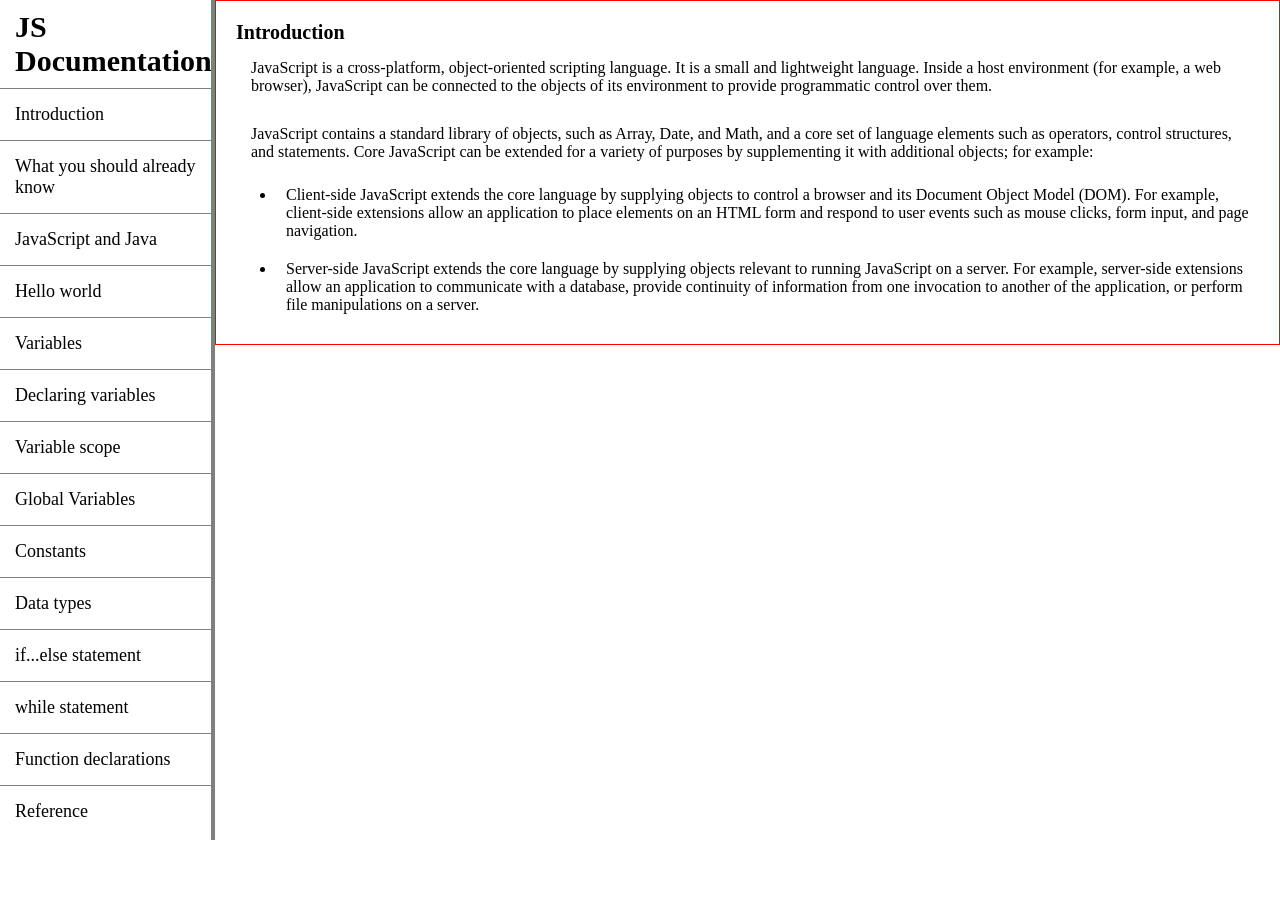
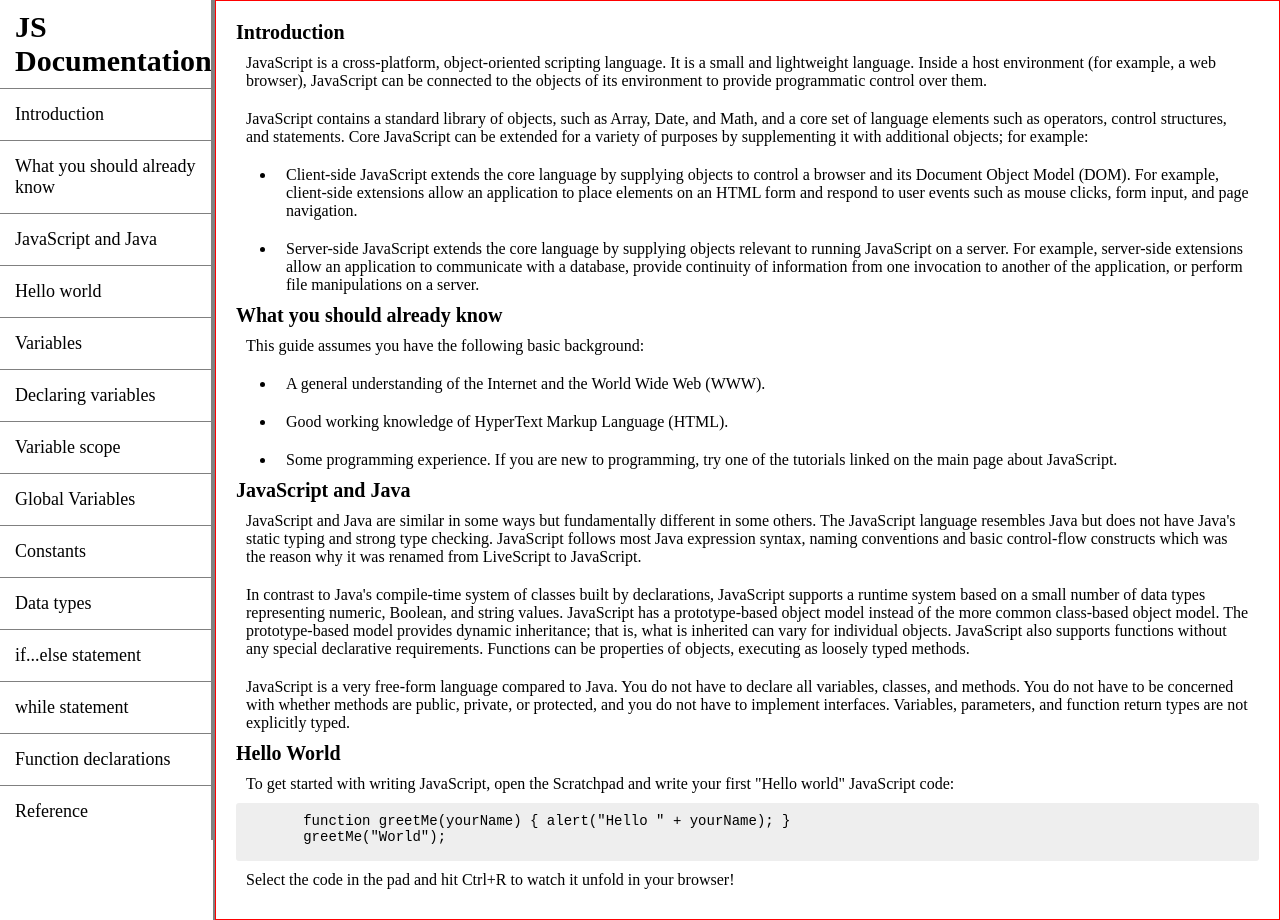
Before and after one commit to promie/fcc-technical-documentation, a Vue app: page / in a window 1280 px wide. Before the commit the page ends 840 px from the top, so only its background shows below. Built offline with nearby package versions, Linux system fonts and the light colour scheme.

Commit message:
Moved more content to separate components

```diff
--- a/src/components/Content.vue
+++ b/src/components/Content.vue
@@ -1,10 +1,16 @@
 <script>
 import Introduction from '@/components/contents/Introduction.vue'
+import Knowledge from '@/components/contents/Knowledge.vue'
+import Javascript from '@/components/contents/Javascript.vue'
+import HelloWorld from '@/components/contents/HelloWorld.vue'
 
 export default {
   name: 'Content',
   components: {
-    Introduction
+    Introduction,
+    Knowledge,
+    Javascript,
+    HelloWorld
   }
 }
 </script>
@@ -13,6 +19,17 @@ export default {
   <div class="content">
     <div id="introduction">
       <Introduction />
+    </div>
+    <div id="knowledge">
+      <Knowledge />
+    </div>
+
+    <div id="javascript">
+      <Javascript />
+    </div>
+
+    <div id="helloworld">
+      <HelloWorld />
     </div>
   </div>
 </template>
--- /dev/null
+++ b/src/components/contents/HelloWorld.vue
@@ -0,0 +1,62 @@
+<script>
+export default {
+  name: 'HelloWorld'
+}
+</script>
+
+<template>
+  <div>
+    <div class="title">Hello World</div>
+    <div class="description">
+      <p>
+        To get started with writing JavaScript, open the Scratchpad and write your first "Hello world" JavaScript code:
+      </p>
+
+      <pre>
+        function greetMe(yourName) { alert("Hello " + yourName); }
+        greetMe("World");
+      </pre>
+      <p>
+        Select the code in the pad and hit Ctrl+R to watch it unfold in your browser!
+      </p>
+    </div>
+  </div>
+</template>
+
+<style scoped>
+/* Mobile First Approach */
+.title {
+  font-weight: bold;
+  font-size: 18px;
+}
+
+p {
+  font-size: 16px;
+  padding: 10px;
+}
+
+pre {
+  background-color: #eee;
+  padding-top: 10px;
+  border-radius: 3px;
+  width: 100%;
+  font-size: 9px;
+  white-space: pre-wrap;
+}
+
+@media only screen and (min-width: 768px) {
+  /* Desktop View */
+  .title {
+    font-weight: bold;
+    font-size: 20px;
+  }
+
+  p {
+    font-size: 16px;
+  }
+
+  pre {
+    font-size: 14px;
+  }
+}
+</style>
--- a/src/components/contents/Introduction.vue
+++ b/src/components/contents/Introduction.vue
@@ -66,7 +66,6 @@ li {
 
   p {
     font-size: 16px;
-    padding: 15px;
   }
 
   li {
--- /dev/null
+++ b/src/components/contents/Javascript.vue
@@ -0,0 +1,64 @@
+<script>
+export default {
+  name: 'Javascript'
+}
+</script>
+
+<template>
+  <div>
+    <div class="title">JavaScript and Java</div>
+    <div class="description">
+      <p>
+        JavaScript and Java are similar in some ways but fundamentally different
+        in some others. The JavaScript language resembles Java but does not have
+        Java's static typing and strong type checking. JavaScript follows most
+        Java expression syntax, naming conventions and basic control-flow
+        constructs which was the reason why it was renamed from LiveScript to
+        JavaScript.
+      </p>
+      <p>
+        In contrast to Java's compile-time system of classes built by
+        declarations, JavaScript supports a runtime system based on a small
+        number of data types representing numeric, Boolean, and string values.
+        JavaScript has a prototype-based object model instead of the more common
+        class-based object model. The prototype-based model provides dynamic
+        inheritance; that is, what is inherited can vary for individual objects.
+        JavaScript also supports functions without any special declarative
+        requirements. Functions can be properties of objects, executing as
+        loosely typed methods.
+      </p>
+      <p>
+        JavaScript is a very free-form language compared to Java. You do not
+        have to declare all variables, classes, and methods. You do not have to
+        be concerned with whether methods are public, private, or protected, and
+        you do not have to implement interfaces. Variables, parameters, and
+        function return types are not explicitly typed.
+      </p>
+    </div>
+  </div>
+</template>
+
+<style scoped>
+/* Mobile First Approach */
+.title {
+  font-weight: bold;
+  font-size: 18px;
+}
+
+p {
+  font-size: 16px;
+  padding: 10px;
+}
+
+@media only screen and (min-width: 768px) {
+  /* Desktop View */
+  .title {
+    font-weight: bold;
+    font-size: 20px;
+  }
+
+  p {
+    font-size: 16px;
+  }
+}
+</style>
--- /dev/null
+++ b/src/components/contents/Knowledge.vue
@@ -0,0 +1,60 @@
+<script>
+export default {
+  name: 'Knowledge'
+}
+</script>
+
+<template>
+  <div>
+    <div class="title">What you should already know</div>
+    <div class="description">
+      <p>
+        This guide assumes you have the following basic background:
+      </p>
+      <ul>
+        <li>
+          A general understanding of the Internet and the World Wide Web (WWW).
+        </li>
+        <li>
+          Good working knowledge of HyperText Markup Language (HTML).
+        </li>
+        <li>
+          Some programming experience. If you are new to programming, try one of the tutorials linked on the main page about JavaScript.
+        </li>
+      </ul>
+    </div>
+  </div>
+</template>
+
+<style scoped>
+/* Mobile First Approach */
+.title {
+  font-weight: bold;
+  font-size: 18px;
+}
+
+p {
+  font-size: 16px;
+  padding: 10px;
+}
+
+li {
+  padding: 5px;
+}
+
+@media only screen and (min-width: 768px) {
+  /* Desktop View */
+  .title {
+    font-weight: bold;
+    font-size: 20px;
+  }
+
+  p {
+    font-size: 16px;
+  }
+
+  li {
+    padding: 10px;
+  }
+}
+</style>
```
